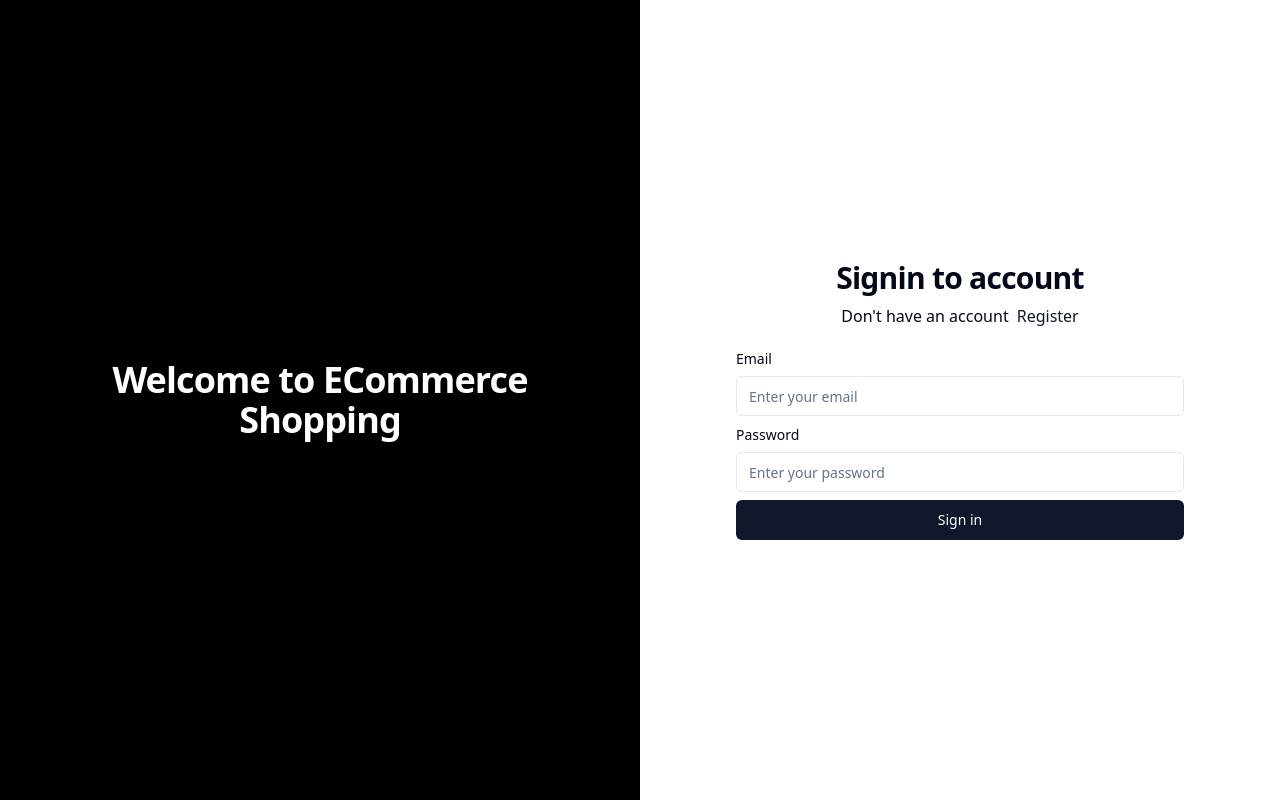
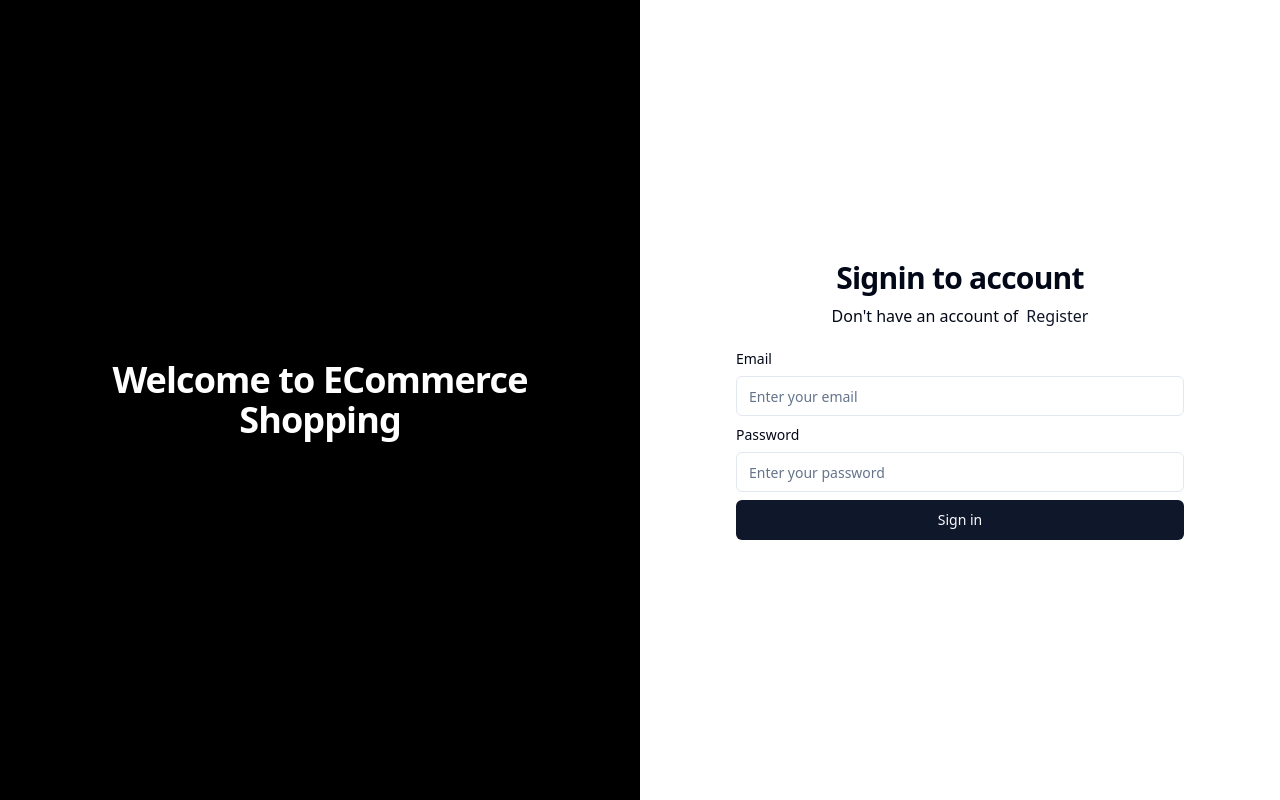
Before and after one commit to likeam/Mern-Full-Stack-ECommerce, a React (Vite) app in the folder client/: page /auth/login in a window 1280 px wide. Built offline with nearby package versions, Linux system fonts and the light colour scheme.

Commit message:
Removing Error

```diff
--- a/client/src/pages/auth/Login.jsx
+++ b/client/src/pages/auth/Login.jsx
@@ -1,25 +1,17 @@
 import { loginUser } from "@/store/auth-slice";
 import CommonForm from "../../components/common/Form";
 import { loginFormControls } from "@/config";
-import { useState } from "react"
+import { useState } from "react";
 import { useDispatch } from "react-redux";
-import { Link } from "react-router-dom"
+import { Link } from "react-router-dom";
 import { useToast } from "@/components/ui/use-toast";
 
+const initialState = {
+  email: "",
+  password: "",
+};
 
-
-const initialState = {
-
-  email: '',
-  password: '',
-}
-
-
-
-function AuthLogin () {
-
-
-
+function AuthLogin() {
   const [formData, setFormData] = useState(initialState);
   const dispatch = useDispatch();
   const { toast } = useToast();
@@ -28,7 +20,7 @@ function AuthLogin () {
     event.preventDefault();
     dispatch(loginUser(formData)).then((data) => {
       console.log(data);
-      if(data?.payload?.success){
+      if (data?.payload?.success) {
         toast({
           title: data?.payload?.message,
         });
@@ -36,29 +28,38 @@ function AuthLogin () {
         toast({
           title: data?.payload?.message,
           variant: "destructive",
-        })
+        });
       }
-    })
+    });
+  };
 
-  }
-
-  return  <>
+  return (
+    <>
       <div className=" mx-auto w-full max-w-md space-y-6">
         <div className=" text-center">
-      <h1 className=" text-3xl font-bold tracking-tight text-foreground">Signin to account</h1>
-      <p className=" mt-2">Don't have an account
-        <Link to='/auth/register' className=" font-medium ml-2 text-primary hover:underline">Register</Link>
+          <h1 className=" text-3xl font-bold tracking-tight text-foreground">
+            Signin to account
+          </h1>
+          <p className=" mt-2">
+            Don't have an account of
+            <Link
+              to="/auth/register"
+              className=" font-medium ml-2 text-primary hover:underline"
+            >
+              Register
+            </Link>
           </p>
         </div>
         <CommonForm
           formControls={loginFormControls}
-      buttonText={'Sign in'}
+          buttonText={"Sign in"}
           formData={formData}
           setFormData={setFormData}
           onSubmit={onSubmit}
         />
       </div>
     </>
+  );
 }
 
-export default AuthLogin
+export default AuthLogin;
```
Lines whose indentation alone changed are shown as unchanged.
